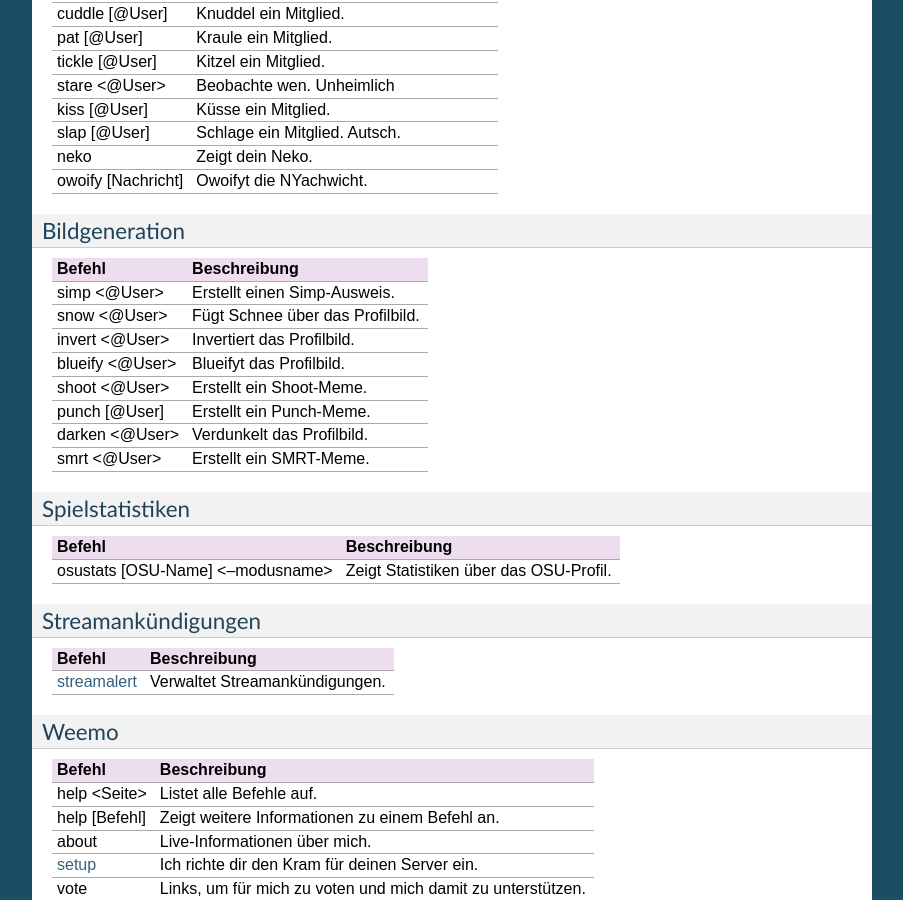
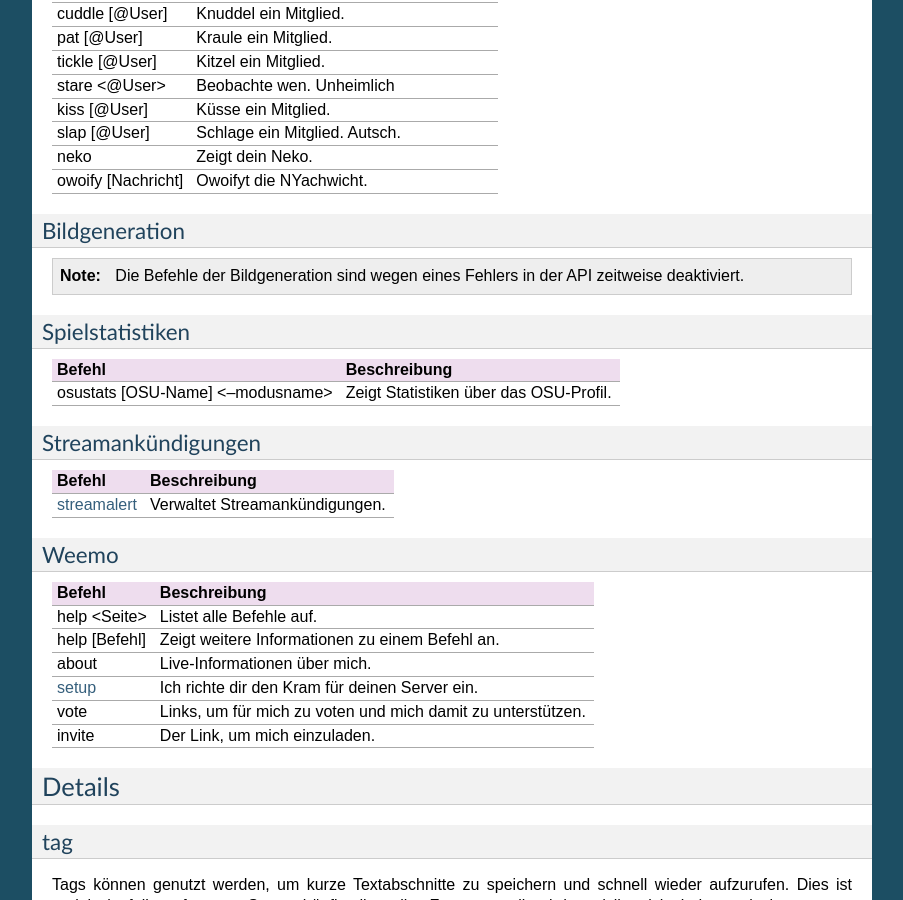
Before and after one commit to niborus/weemo-doc, a Sphinx documentation site: the page built from docs/befehle.rst, in a window 1280 px wide and 900 px high, scrolled down 3775 px. Shown: the whole window, without its empty margins (198-1101 px from the left). Built offline with Sphinx 7.4.7, drawn with Linux system fonts in a browser that asks for light colours.

Commit message:
Temporäre deaktivierung Bildgeneration

```diff
--- a/docs/befehle.rst
+++ b/docs/befehle.rst
@@ -229,19 +229,7 @@
 Bildgeneration
 ^^^^^^^^^^^^^^
 
-.. csv-table::
-    :widths: auto
-    :align: left
-    :header: "Befehl", "Beschreibung"
-
-    "simp <@User>", "Erstellt einen Simp-Ausweis."
-    "snow <@User>", "Fügt Schnee über das Profilbild."
-    "invert <@User>", "Invertiert das Profilbild."
-    "blueify <@User>", "Blueifyt das Profilbild."
-    "shoot <@User>", "Erstellt ein Shoot-Meme."
-    "punch [@User]", "Erstellt ein Punch-Meme."
-    "darken <@User>", "Verdunkelt das Profilbild."
-    "smrt <@User>", "Erstellt ein SMRT-Meme."
+.. note:: Die Befehle der Bildgeneration sind wegen eines Fehlers in der API zeitweise deaktiviert.
 
 Spielstatistiken
 ^^^^^^^^^^^^^^^^
```
